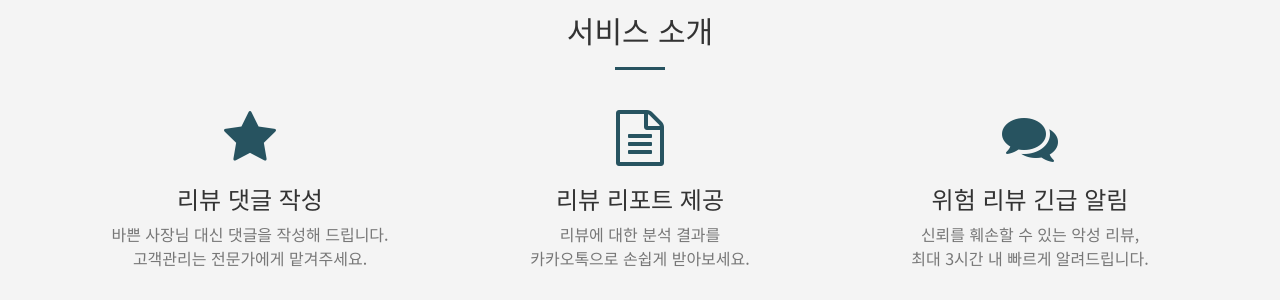
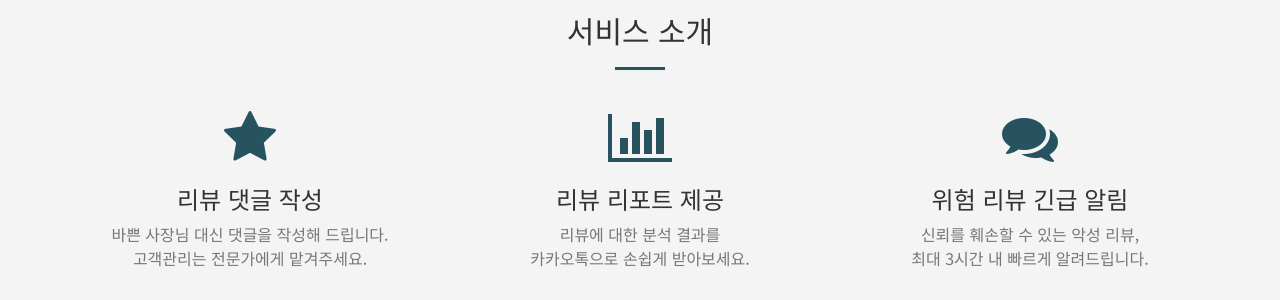
Before and after one commit to forspacedev/forspacedev.github.io, a Jekyll site: the page built from index.html, in a window 1280 px wide and 900 px high, scrolled down 1355 px. Shown: the part 150-450 px from the top of the window. Built offline with Jekyll 4.4.1, drawn with Linux system fonts in a browser that asks for light colours.

Commit message:
서비스 아이콘 변경

```diff
--- a/_includes/services.html
+++ b/_includes/services.html
@@ -18,7 +18,7 @@
             </div>
             <div class="col-lg-4 col-md-6 text-center">
                 <div class="service-box">
-                    <i class="fa fa-4x fa-file-text-o wow bounceIn text-primary" data-wow-delay=".1s"></i>
+                    <i class="fa fa-4x fa-bar-chart wow bounceIn text-primary" data-wow-delay=".1s"></i>
                     <h3>리뷰 리포트 제공</h3>
                     <p class="text-muted">리뷰에 대한 분석 결과를<br />카카오톡으로 손쉽게 받아보세요.</p>
                 </div>
```
